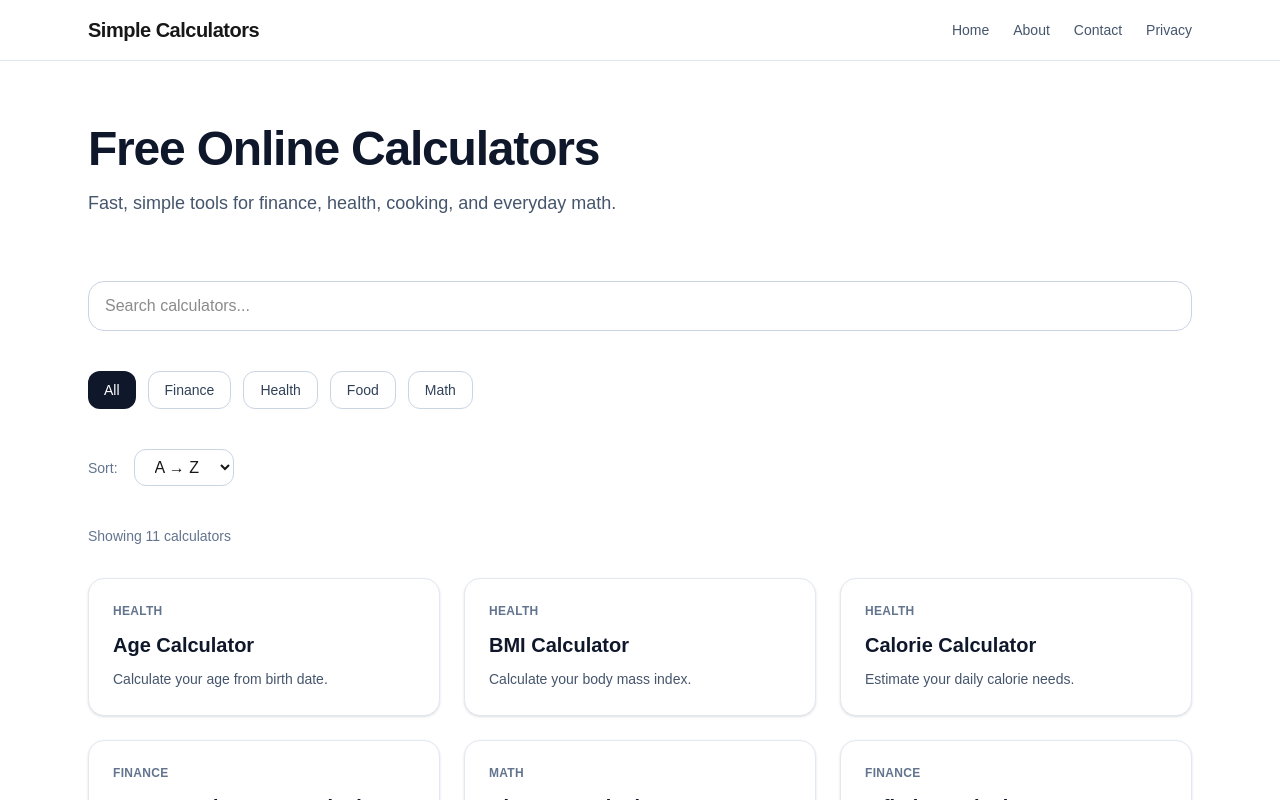
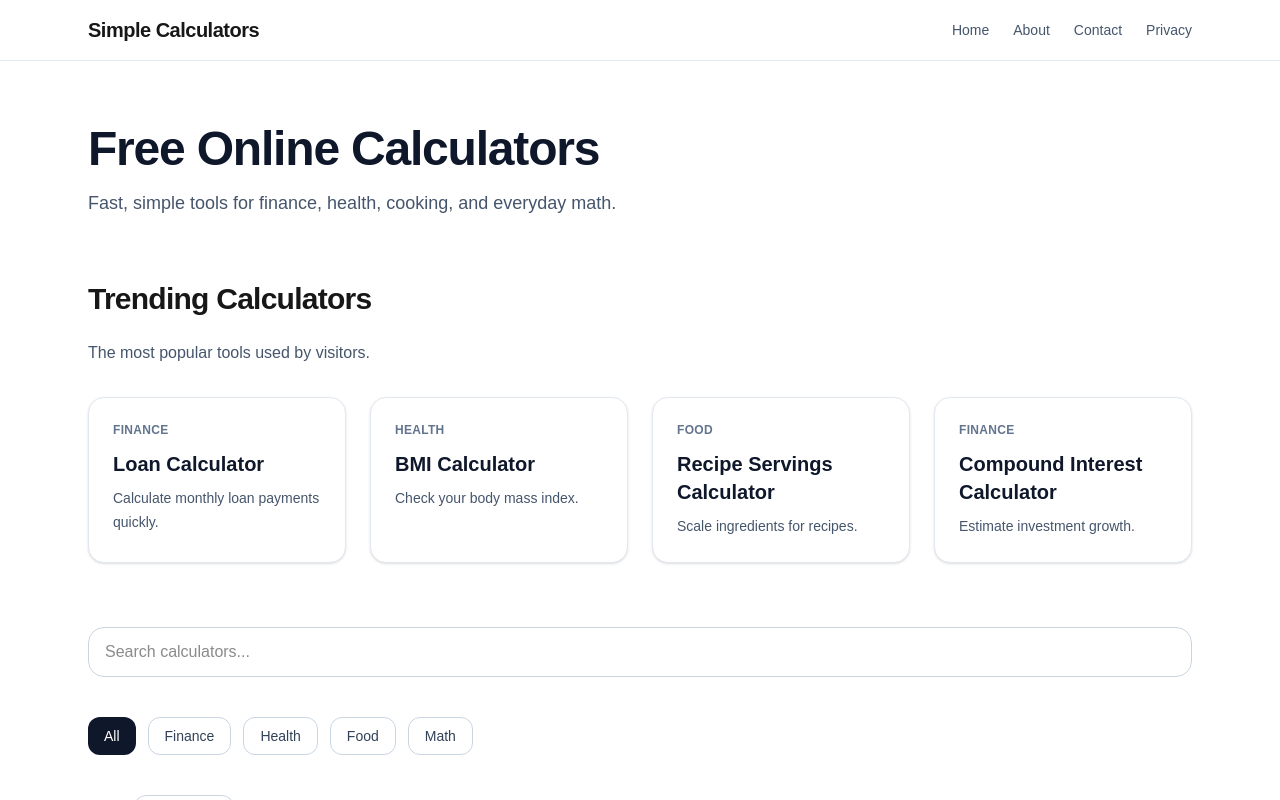
Before and after one commit to carlacruzz/simple-calculators, a Next.js app: page / in a window 1280 px wide. Shown: the top 800 px of the page. Built offline with nearby package versions, Linux system fonts and the light colour scheme.

Commit message:
homepage improvements and SEO guides

```diff
--- a/app/page.tsx
+++ b/app/page.tsx
@@ -2,6 +2,33 @@
 
 import { useMemo, useState } from "react";
 import CalculatorCard from "@/components/CalculatorCard";
+
+const trendingCalculators = [
+  {
+    title: "Loan Calculator",
+    description: "Calculate monthly loan payments quickly.",
+    href: "/loan-calculator",
+    category: "Finance",
+  },
+  {
+    title: "BMI Calculator",
+    description: "Check your body mass index.",
+    href: "/bmi-calculator",
+    category: "Health",
+  },
+  {
+    title: "Recipe Servings Calculator",
+    description: "Scale ingredients for recipes.",
+    href: "/recipe-servings-calculator",
+    category: "Food",
+  },
+  {
+    title: "Compound Interest Calculator",
+    description: "Estimate investment growth.",
+    href: "/compound-interest-calculator",
+    category: "Finance",
+  },
+];
 
 const calculators = [
   {
@@ -122,9 +149,40 @@ export default function Home() {
         </p>
       </section>
 
+      {/* TRENDING CALCULATORS */}
+
+      <section className="mb-16">
+
+        <h2 className="mb-6 text-3xl font-bold tracking-tight">
+          Trending Calculators
+        </h2>
+
+        <p className="mb-8 text-slate-600">
+          The most popular tools used by visitors.
+        </p>
+
+        <div className="grid gap-6 md:grid-cols-2 xl:grid-cols-4">
+
+          {trendingCalculators.map((calc) => (
+
+            <CalculatorCard
+              key={calc.href}
+              title={calc.title}
+              description={calc.description}
+              href={calc.href}
+              category={calc.category}
+            />
+
+          ))}
+
+        </div>
+
+      </section>
+
       {/* SEARCH */}
 
       <section className="mb-10">
+
         <input
           type="text"
           placeholder="Search calculators..."
@@ -132,6 +190,7 @@ export default function Home() {
           onChange={(e) => setSearch(e.target.value)}
           className="w-full rounded-2xl border border-slate-300 px-4 py-3"
         />
+
       </section>
 
       {/* CATEGORY FILTER */}
@@ -139,6 +198,7 @@ export default function Home() {
       <section className="mb-10 flex flex-wrap gap-3">
 
         {categories.map((c) => (
+
           <button
             key={c}
             onClick={() => setCategory(c)}
@@ -151,6 +211,7 @@ export default function Home() {
           >
             {c}
           </button>
+
         ))}
 
       </section>
@@ -181,11 +242,12 @@ export default function Home() {
         {filtered.length === 1 ? "" : "s"}
       </section>
 
-      {/* CALCULATOR GRID */}
+      {/* ALL CALCULATORS */}
 
       <section className="grid gap-6 md:grid-cols-2 xl:grid-cols-3">
 
         {filtered.map((calc) => (
+
           <CalculatorCard
             key={calc.href}
             title={calc.title}
@@ -193,6 +255,7 @@ export default function Home() {
             href={calc.href}
             category={calc.category}
           />
+
         ))}
 
       </section>
```
